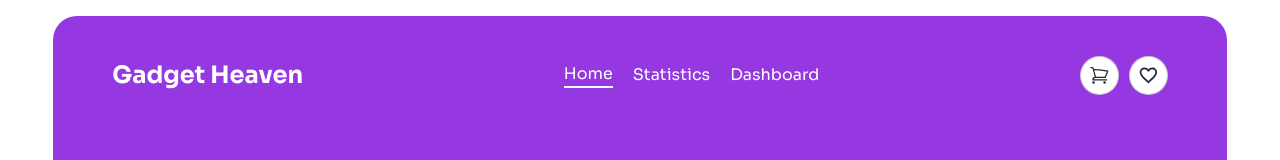
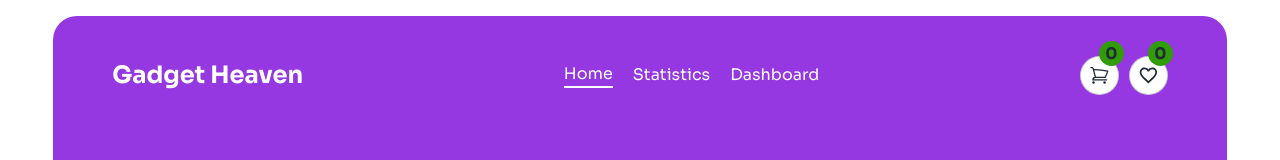
Before and after one commit to programming-hero-web-course-4/b10a8-gadget-heaven-tariqul420, a React (Vite) app: page / in a window 1280 px wide. Shown: the top 160 px of the page. Built offline with nearby package versions, Linux system fonts and the light colour scheme.

Commit message:
add navbar

```diff
--- a/src/Components/Others/NavBar.jsx
+++ b/src/Components/Others/NavBar.jsx
@@ -37,6 +37,8 @@ const NavBar = () => {
                             <HiOutlineShoppingCart />
                         </button>
 
+                        <button className="absolute top-[-15px] right-[-5px] w-[25px] h-[25px] items-center justify-center bg-color-primary2 rounded-full font-bold">0</button>
+
                         {/*  tooltip  */}
                         <div
                             className={` ${isCart ? "opacity-100 z-20 translate-y-0" : "opacity-0 z-[-1] translate-y-[20px]"} absolute bottom-[-290%] left-[50%] transform translate-x-[-50%] bg-white w-[250px] rounded-md p-[15px] shadow-md transition-all duration-300`}>
@@ -63,6 +65,8 @@ const NavBar = () => {
                         <button className={`text-[1.3rem] p-2 rounded-full  hover:text-color-primary transition-all duration-300 ${location.pathname === '/' && 'bg-white'}`} style={{ border: "1px solid #00000033" }}>
                             <MdOutlineFavoriteBorder />
                         </button>
+
+                        <button className="absolute top-[-15px] right-[-5px] w-[25px] h-[25px] items-center justify-center bg-color-primary2 rounded-full font-bold">0</button>
 
                         {/*  tooltip  */}
                         <div
```
